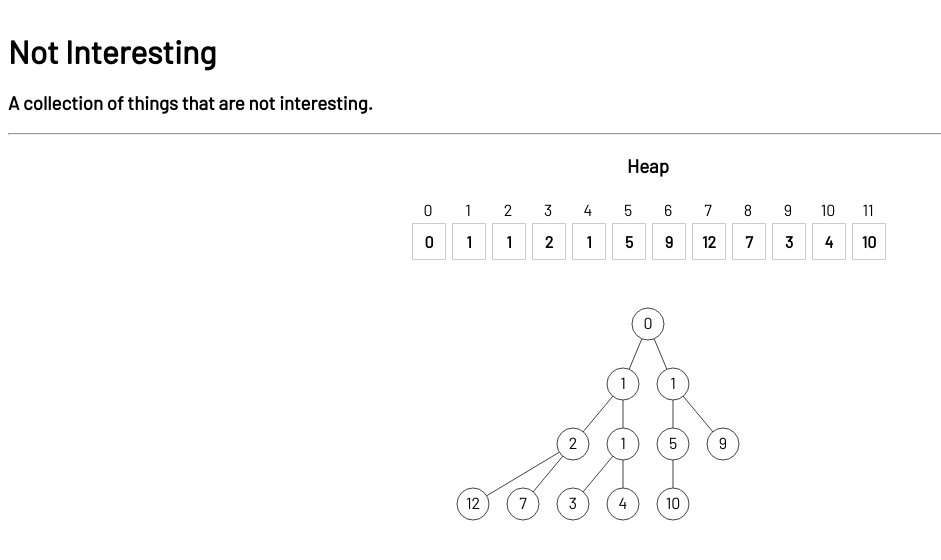
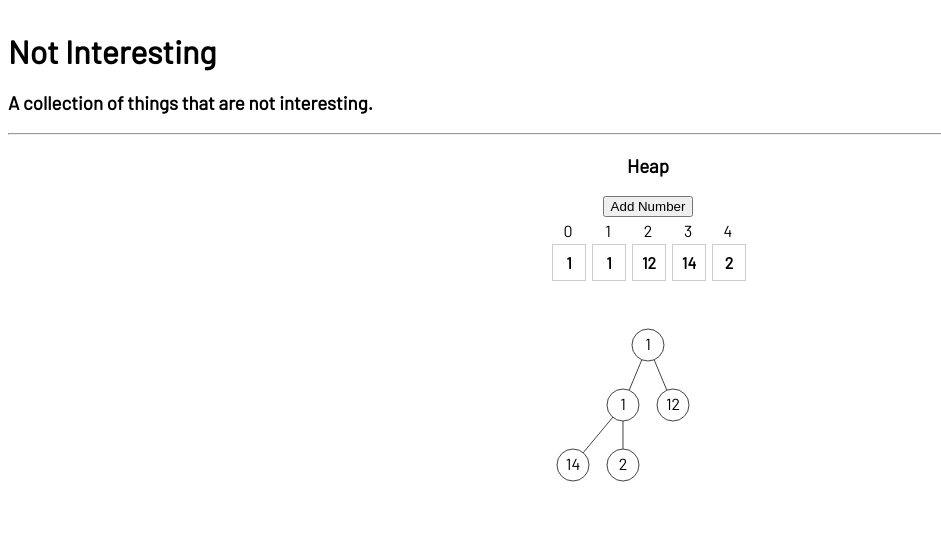
Before and after one commit to Hammerlord/Not-Interesting, a React app: page / in a window 1280 px wide. Shown: the top 560 px of the page, without its empty margins (0-941 px from the left). Built offline with nearby package versions, Linux system fonts and the light colour scheme.

Commit message:
Allow adding numbers to heap and animate the process of heaping the numbers up

```diff
--- a/src/Heap.jsx
+++ b/src/Heap.jsx
@@ -1,77 +1,6 @@
 import { useEffect, useRef, useState } from "react";
 import { createUseStyles } from "react-jss";
-
-const makeMinHeap = () => {
-    const arr = [];
-
-    const getLChildIndex = (i) => {
-        return 2 * i + 1;
-    };
-
-    const getRChildIndex = (i) => {
-        return 2 * i + 2;
-    };
-
-    const getParentIndex = (i) => {
-        return Math.floor((i - 1) / 2);
-    };
-
-    const minHeapify = (i) => {
-        const l = getLChildIndex(i);
-        const r = getRChildIndex(i);
-        let smallest = i;
-        if (arr[l] < arr[i]) {
-            smallest = l;
-        }
-
-        if (arr[r] < arr[smallest]) {
-            smallest = r;
-        }
-
-        if (smallest !== i) {
-            const temp = arr[i];
-            arr[i] = arr[smallest];
-            arr[smallest] = temp;
-            minHeapify(smallest);
-        }
-    };
-
-    const removeMin = () => {
-        if (arr.length === 0) {
-            return null;
-        }
-
-        const root = arr[0];
-        arr[0] = arr[arr.length - 1];
-        minHeapify(0);
-        return root;
-    };
-
-    const swap = (i, j) => {
-        const temp = arr[i];
-        arr[i] = arr[j];
-        arr[j] = temp;
-    };
-
-    const add = (item) => {
-        arr.push(item);
-        let i = arr.length - 1;
-
-        while (i > 0 && arr[getParentIndex(i)] > arr[i]) {
-            swap(getParentIndex(i), i);
-            i = getParentIndex(i);
-        }
-    };
-
-    return {
-        getHeap: () => arr,
-        add,
-        removeMin,
-        getLChildIndex,
-        getRChildIndex,
-        getParentIndex,
-    };
-};
+import { addItem, getLChildIndex, getRChildIndex, singleSwapUp } from "./heapUtils";
 
 export const getRandomInt = (min, max) => {
     min = Math.ceil(min);
@@ -113,30 +42,46 @@ const useStyles = createUseStyles({
     },
 });
 
-const numItems = 12;
+const numItems = 5;
 
 const Heap = () => {
-    const [, setInit] = useState(false);
-    const [heap] = useState(() => {
-        const createdHeap = makeMinHeap();
-        Array.from({ length: numItems }).forEach(() => {
-            const int = getRandomInt(0, numItems);
-            createdHeap.add(int);
-        });
-
-        return createdHeap;
-    });
+    const [indicesToSwapUp, setIndicesToSwapUp] = useState([]);
+    const [heap, setHeap] = useState([]);
     const canvasRef = useRef();
 
     useEffect(() => {
-        // Used to trigger rerender for ref
-        setInit(true);
+        const createdHeap = [];
+        Array.from({ length: numItems }).forEach(() => {
+            const int = getRandomInt(0, 15);
+            addItem(createdHeap, int);
+        });
+
+        setHeap(createdHeap);
     }, []);
+
+    useEffect(() => {
+        const interval = setInterval(() => {
+            const newIndicesToHeap = [];
+            const newHeap = [...heap];
+            indicesToSwapUp.forEach((i) => {
+                const newIndex = singleSwapUp(newHeap, i);
+                if (newIndex !== i) {
+                    // If it moved, then check if it needs to be heapified again
+                    // Known issue: heap can be stuck in the wrong order when multiple numbers are added and one swaps before the other
+                    newIndicesToHeap.push(newIndex);
+                }
+            });
+
+            setHeap(newHeap);
+            setIndicesToSwapUp(newIndicesToHeap);
+        }, 500);
+
+        return () => clearInterval(interval);
+    }, [indicesToSwapUp, heap]);
 
     const classes = useStyles();
     const ySpacing = 60;
     const xSpacing = 50;
-    const heapArr = heap.getHeap();
     const halfAreaWidth = (canvasRef?.current?.getBoundingClientRect && canvasRef?.current?.getBoundingClientRect()?.width) / 2 || 500;
     let level = 0;
 
@@ -144,11 +89,20 @@ const Heap = () => {
         return halfAreaWidth + xSpacing * 1.5 - (xSpacing * Math.pow(2, lvl)) / 1.3333;
     };
 
+    const onClickAddNumber = () => {
+        const newNumber = getRandomInt(0, heap.length);
+        const newHeap = [...heap, newNumber];
+        const i = newHeap.length - 1;
+        setHeap(newHeap);
+        setIndicesToSwapUp([...indicesToSwapUp, i]);
+    };
+
     return (
         <div className={classes.root} ref={canvasRef}>
             <h3>Heap</h3>
+            <button onClick={onClickAddNumber}>Add Number</button>
             <div className={classes.arrayContainer}>
-                {heapArr.map((item, i) => (
+                {heap.map((item, i) => (
                     <div className={classes.arrayItem} key={i}>
                         <div className={classes.arrayItemIndex}>{i}</div>
                         <div className={classes.arrayItemInner}>{item}</div>
@@ -157,19 +111,19 @@ const Heap = () => {
             </div>
             <svg width="100%" height="100%">
                 <g>
-                    {heapArr.map((n, i) => {
+                    {heap.map((n, i) => {
                         if (isPowerOfTwo(i + 1)) {
                             ++level;
                         }
 
-                        const lChild = heap.getLChildIndex(i);
-                        const rChild = heap.getRChildIndex(i);
+                        const lChild = getLChildIndex(i);
+                        const rChild = getRChildIndex(i);
                         const x = i * xSpacing + getCenteringAdjustment(level);
                         const nextLevelAdjustment = getCenteringAdjustment(level + 1);
                         const y = level * ySpacing;
                         return (
                             <g key={i}>
-                                {heapArr[lChild] !== undefined && (
+                                {heap[lChild] !== undefined && (
                                     <line
                                         stroke="#444"
                                         x1={x}
@@ -178,7 +132,7 @@ const Heap = () => {
                                         y2={(level + 1) * ySpacing}
                                     />
                                 )}
-                                {heapArr[rChild] !== undefined && (
+                                {heap[rChild] !== undefined && (
                                     <line
                                         stroke="#444"
                                         x1={x}
@@ -187,7 +141,13 @@ const Heap = () => {
                                         y2={(level + 1) * ySpacing}
                                     />
                                 )}
-                                <circle stroke={"#444"} fill="white" r="16" cx={x} cy={y}></circle>
+                                <circle
+                                    stroke={"#444"}
+                                    fill={indicesToSwapUp.includes(i) ? "yellow" : "white"}
+                                    r="16"
+                                    cx={x}
+                                    cy={y}
+                                ></circle>
                                 <text color="black" x={x} y={y + 5} textAnchor="middle">
                                     {n}
                                 </text>
--- /dev/null
+++ b/src/heapUtils.js
@@ -0,0 +1,68 @@
+export const getParentIndex = (i) => {
+    return Math.floor((i - 1) / 2);
+};
+
+export const swap = ({ arr, i, j }) => {
+    const temp = arr[i];
+    arr[i] = arr[j];
+    arr[j] = temp;
+    return arr;
+};
+
+export const getLChildIndex = (i) => {
+    return 2 * i + 1;
+};
+
+export const getRChildIndex = (i) => {
+    return 2 * i + 2;
+};
+
+const minHeapify = (arr, i) => {
+    const l = getLChildIndex(i);
+    const r = getRChildIndex(i);
+    let smallest = i;
+    if (arr[l] < arr[i]) {
+        smallest = l;
+    }
+
+    if (arr[r] < arr[smallest]) {
+        smallest = r;
+    }
+
+    if (smallest !== i) {
+        const temp = arr[i];
+        arr[i] = arr[smallest];
+        arr[smallest] = temp;
+        minHeapify(smallest);
+    }
+};
+
+export const addItem = (arr, item) => {
+    arr.push(item);
+    let i = arr.length - 1;
+
+    while (i > 0 && arr[getParentIndex(i)] > arr[i]) {
+        swap({ arr, i, j: getParentIndex(i) });
+        i = getParentIndex(i);
+    }
+};
+
+export const removeMin = (arr) => {
+    if (arr.length === 0) {
+        return null;
+    }
+
+    const root = arr[0];
+    arr[0] = arr[arr.length - 1];
+    minHeapify(arr, 0);
+    return root;
+};
+
+export const singleSwapUp = (heap, i) => {
+    if (i > 0 && heap[getParentIndex(i)] > heap[i]) {
+        swap({ arr: heap, j: getParentIndex(i), i });
+        i = getParentIndex(i);
+    }
+
+    return i;
+};
```
